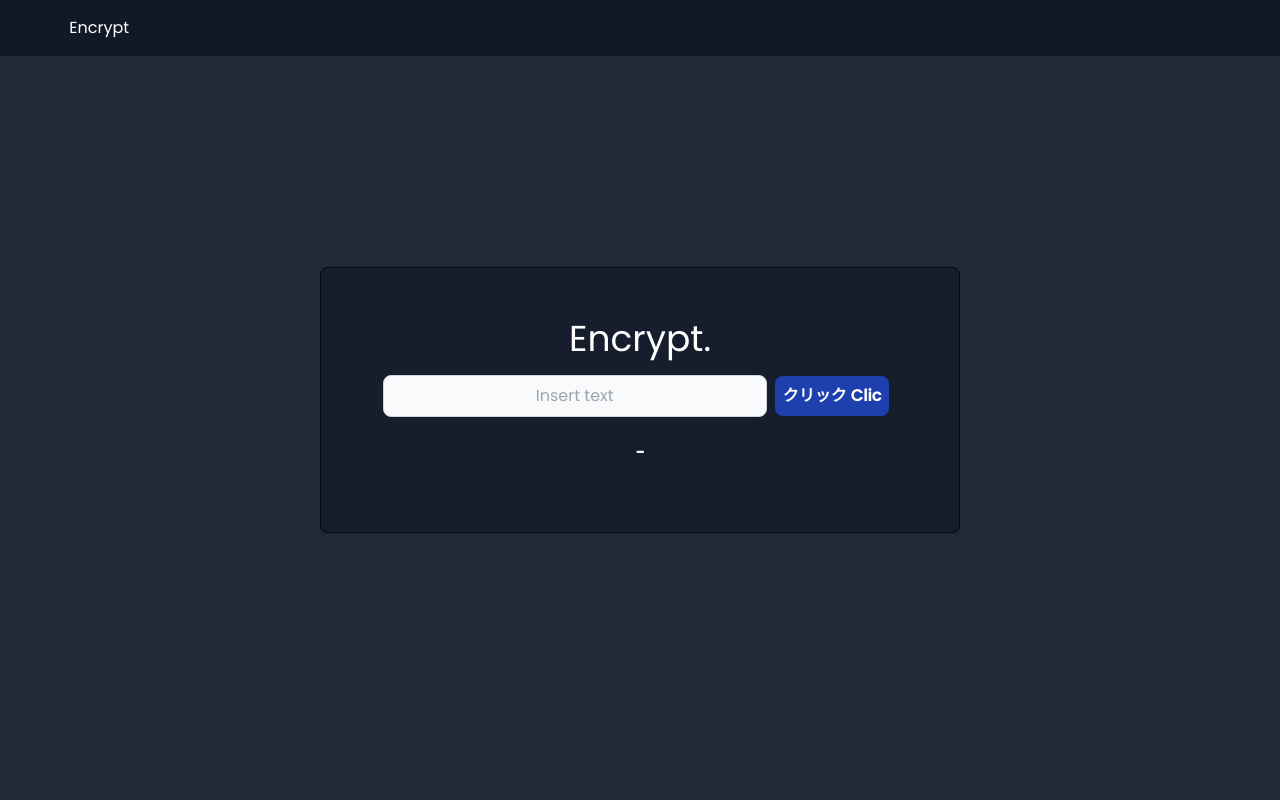
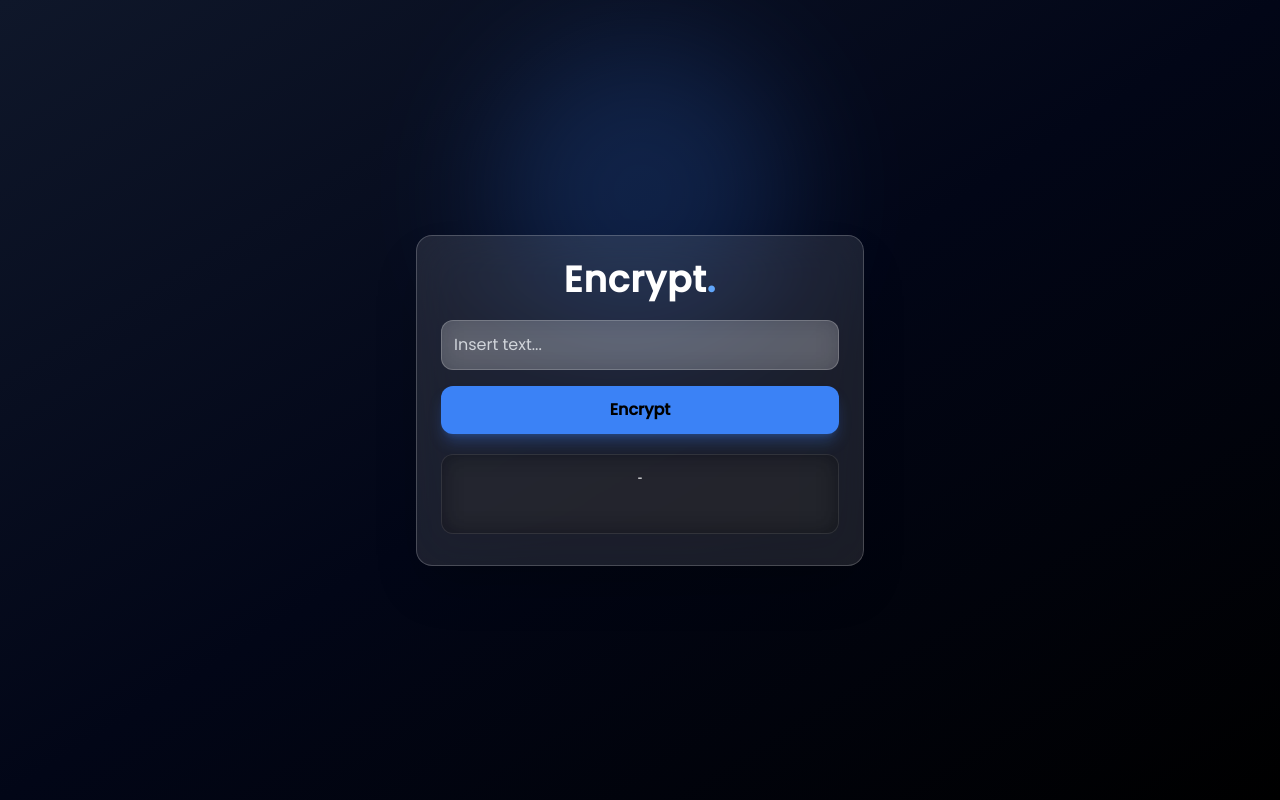
Before and after one commit to RandyMadrigal/encrypt, a React (Vite) app in the folder frontend/: page / in a window 1280 px wide. Built offline with nearby package versions, Linux system fonts and the light colour scheme.

Commit message:
update: UI

```diff
--- a/frontend/package.json
+++ b/frontend/package.json
@@ -11,6 +11,7 @@
   },
   "dependencies": {
     "dotenv": "^16.4.7",
+    "framer-motion": "^11.18.2",
     "react": "^18.3.1",
     "react-dom": "^18.3.1",
     "react-hot-toast": "^2.5.2",
--- a/frontend/src/components/Container.tsx
+++ b/frontend/src/components/Container.tsx
@@ -1,5 +1,4 @@
 import { ReactNode } from "react";
-import { Toaster } from "react-hot-toast";
 
 interface Props {
   children: ReactNode;
@@ -7,17 +6,24 @@ interface Props {
 
 export const Container = ({ children }: Props) => {
   return (
-    <div className="flex flex-col justify-center items-center h-screen bg-gray-800">
-      {children}
-      <Toaster
-        position="top-center"
-        reverseOrder={false}
-        toastOptions={{
-          className: "mt-24",
-          success: { duration: 2000 },
-          error: { duration: 2000 },
-        }}
+    <div className="relative min-h-screen flex items-center justify-center bg-gradient-to-br from-[#0f172a] via-[#020617] to-black overflow-hidden">
+      {/* Glow effect */}
+      <div
+        className="
+          absolute
+          w-[300px] h-[300px]
+          bg-blue-500
+          opacity-20
+          blur-3xl
+          rounded-full
+          top-10
+        "
       />
+
+      {/* Contenido REAL */}
+      <div className="relative z-10 w-full flex justify-center px-4">
+        {children}
+      </div>
     </div>
   );
 };
--- a/frontend/src/components/home/Card.tsx
+++ b/frontend/src/components/home/Card.tsx
@@ -1,11 +1,29 @@
+import { motion } from "framer-motion";
 import { CardHeader } from "./CardHeader";
 import { CardBody } from "./CardBody";
 
 export const Card = () => {
   return (
-    <div className="flex flex-col justify-center items-center gap-2 p-5 w-10/12 bg-gray-900 bg-opacity-60  border border-gray-950 rounded-lg shadow md:w-6/12 md:h-2/6">
+    <motion.div
+      initial={{ opacity: 0, y: 40, scale: 0.95 }}
+      animate={{ opacity: 1, y: 0, scale: 1 }}
+      transition={{ duration: 0.4, ease: "easeOut" }}
+      className="
+        w-full max-w-md
+        p-6
+        rounded-2xl
+        backdrop-blur-xl
+        bg-white/10
+        border border-white/20
+        shadow-2xl
+        flex flex-col gap-5 items-center
+
+        transition-all duration-300
+        hover:scale-[1.02]
+      "
+    >
       <CardHeader />
       <CardBody />
-    </div>
+    </motion.div>
   );
 };
--- a/frontend/src/components/home/CardBody.tsx
+++ b/frontend/src/components/home/CardBody.tsx
@@ -5,10 +5,7 @@ import { Encrypt } from "./Encrypt";
 
 export const CardBody = () => {
   const [encrypt, setEncrypt] = useState("-");
-
-  const [formData, setFormData] = useState<IENCRYPT>({
-    text: "",
-  });
+  const [formData, setFormData] = useState<IENCRYPT>({ text: "" });
 
   const handleOnChange = (e: ChangeEvent<HTMLInputElement>) => {
     const { name, value } = e.target;
@@ -22,10 +19,7 @@ export const CardBody = () => {
     e.preventDefault();
     try {
       const request = await encryptPassword(formData);
-
-      if (request) {
-        setEncrypt(request);
-      }
+      if (request) setEncrypt(request);
     } catch (err) {
       console.log(err);
     }
@@ -33,27 +27,48 @@ export const CardBody = () => {
 
   return (
     <>
-      <form className="text-center" onSubmit={handleSubmit}>
-        <div>
+      <form onSubmit={handleSubmit} className="flex flex-col gap-4 w-full">
         <input
           type="text"
-            id="text"
           name="text"
           value={formData.text}
           onChange={handleOnChange}
-            placeholder="Insert text"
-            className="bg-gray-50 border w-64 md:w-96 p-2 my-2  border-gray-300 text-black rounded-lg text-center "
+          placeholder="Insert text..."
+          className="
+            w-full
+            p-3
+            rounded-xl
+            bg-white/20
+            text-white
+            placeholder-gray-300
+            backdrop-blur-md
+            border border-white/20
+            focus:outline-none
+            focus:ring-2
+            focus:ring-blue-400
+            transition-all duration-200
+          "
           required
         />
 
         <button
           type="submit"
-            className="text-white md:mx-2 bg-blue-800 font-bold  hover:bg-blue-500 rounded-lg p-2"
+          className="
+            w-full
+            py-3
+            rounded-xl
+            font-semibold
+            bg-blue-500
+            hover:bg-blue-400
+            active:scale-95
+            transition-all duration-200
+            shadow-lg shadow-blue-500/30
+          "
         >
-            クリック Clic
+          Encrypt
         </button>
-        </div>
       </form>
+
       <Encrypt encrypt={encrypt} />
     </>
   );
--- a/frontend/src/components/home/CardHeader.tsx
+++ b/frontend/src/components/home/CardHeader.tsx
@@ -1,7 +1,14 @@
 export const CardHeader = () => {
   return (
-    <>
-      <h5 className="text-4xl  text-white ">Encrypt.</h5>
-    </>
+    <h1
+      className="
+        text-3xl sm:text-4xl
+        font-bold
+        text-white
+        tracking-wide
+      "
+    >
+      Encrypt<span className="text-blue-400">.</span>
+    </h1>
   );
 };
--- a/frontend/src/components/home/Encrypt.tsx
+++ b/frontend/src/components/home/Encrypt.tsx
@@ -1,13 +1,43 @@
+import { motion, AnimatePresence } from "framer-motion";
+
 interface propEncrypt {
   encrypt: string;
 }
 
 export const Encrypt = ({ encrypt }: propEncrypt) => {
   return (
-    <textarea
-      className="w-11/12 h-24 md:h-12 lg:w-full font-bold bg-gray-900 bg-opacity-5  text-white p-2 text-center resize-none"
-      disabled
-      value={encrypt}
-    />
+    <div
+      className="w-full"
+      ref={(el) => {
+        if (el && encrypt !== "-") {
+          el.scrollIntoView({ behavior: "smooth", block: "center" });
+        }
+      }}
+    >
+      <AnimatePresence mode="wait">
+        <motion.textarea
+          key={encrypt}
+          initial={{ opacity: 0, y: 10 }}
+          animate={{ opacity: 1, y: 0 }}
+          exit={{ opacity: 0, y: -10 }}
+          transition={{ duration: 0.25 }}
+          value={encrypt}
+          disabled
+          className="
+            w-full
+            min-h-[80px]
+            p-3
+            rounded-xl
+            text-center
+            text-white
+            font-mono text-sm
+            bg-black/30
+            border border-white/10
+            backdrop-blur-md
+            resize-none
+          "
+        />
+      </AnimatePresence>
+    </div>
   );
 };
```
Also changed, not shown: 1 other file (tests, documents, lock files or other folders). Lines whose indentation alone changed are shown as unchanged.
